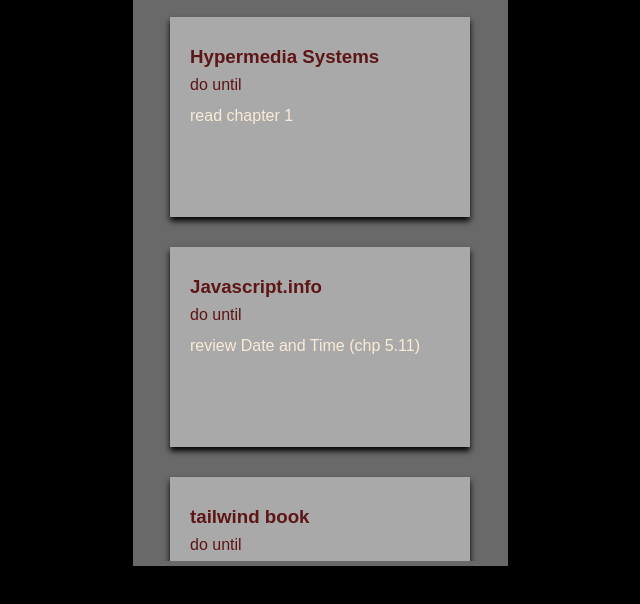
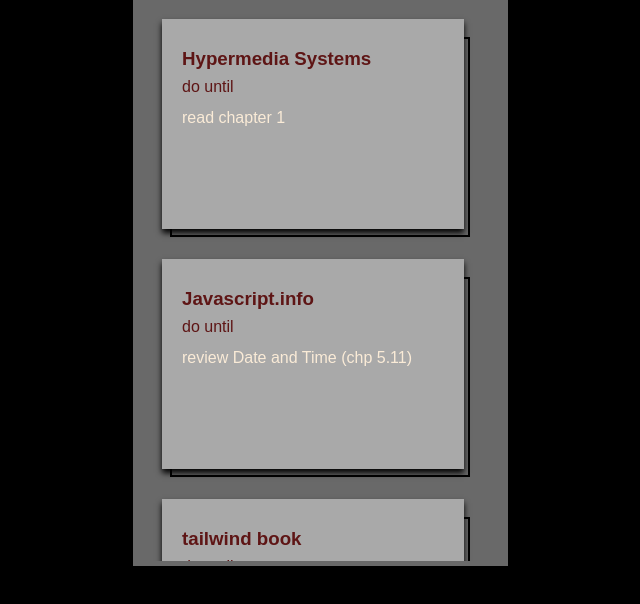
Before and after one commit to gregidonut/zedulr, a website with bundled scripts: page index.html in a window 1280 px wide. Shown: the part 168-772 px from the top of the page, without its empty margins (320-960 px from the left). Built offline with nearby package versions, Linux system fonts and the light colour scheme.

Commit message:
styles: add neobrutalism element to the shadows of each todo Card
Just messed around with it, still cant recreate it perhaps it has more to do
with the color contrasts

```diff
--- a/css/style.css
+++ b/css/style.css
@@ -64,12 +64,33 @@
     flex-grow: 1;
 }
 
+header#main-header div#bottom form#timeForm {
+    width: 100%;
+    display: flex;
+    align-items: center;
+    justify-content: space-between;
+    gap: 2rem;
+}
+
+header#main-header div#bottom form#timeForm input#timeInput {
+    padding: 0 1rem;
+}
+
+header#main-header div#bottom form#timeForm input[value="start"] {
+    flex-grow: 1;
+}
+
 main {
     flex-grow: 1;
 
     width: 100%;
     overflow-y: scroll;
     padding-top: 1rem;
+
+    display: flex;
+    align-items: center;
+    justify-content: start;
+    flex-direction: column;
 }
 
 main ul {
@@ -78,9 +99,19 @@
 
     display: flex;
     align-items: center;
-    justify-content: center;
+    justify-content: start;
     flex-direction: column;
-    gap: 3rem;
+}
+
+main ul {
+    width: 100%;
+    list-style: none;
+
+    display: flex;
+    align-items: center;
+    justify-content: start;
+    flex-direction: column;
+    /*gap: 3rem;*/
 }
 
 main ul li {
@@ -89,11 +120,24 @@
     display: flex;
     align-items: center;
     justify-content: center;
+
+    border: black .2rem solid;
+
+    min-height: 20rem;
+
+    position: relative;
+
+    margin: 2rem 0;
 }
 
 main ul li article {
-    min-height: 20rem;
-    width: 100%;
+    position: absolute;
+    top: -2rem;
+    left: -1rem;
+
+
+    min-height: 21rem;
+    width: 102%;
     background: darkgray;
 
     display: flex;
```
